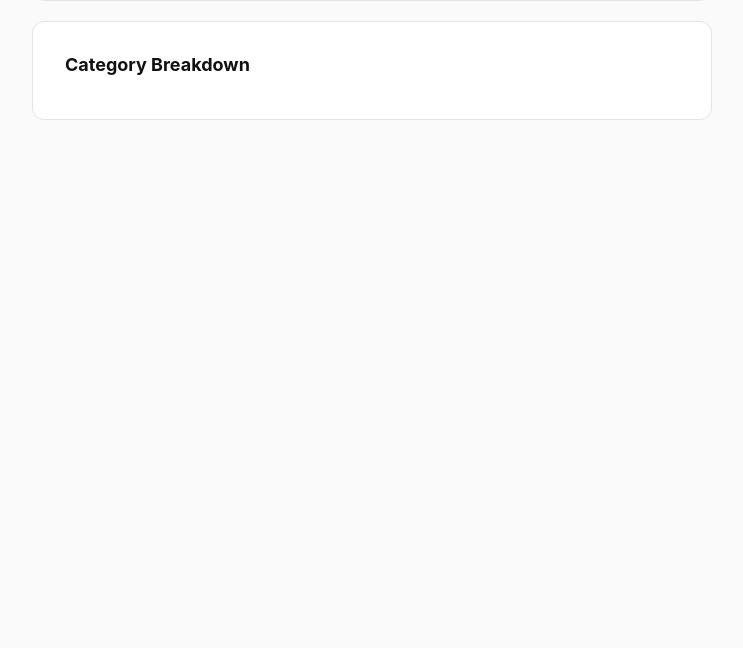
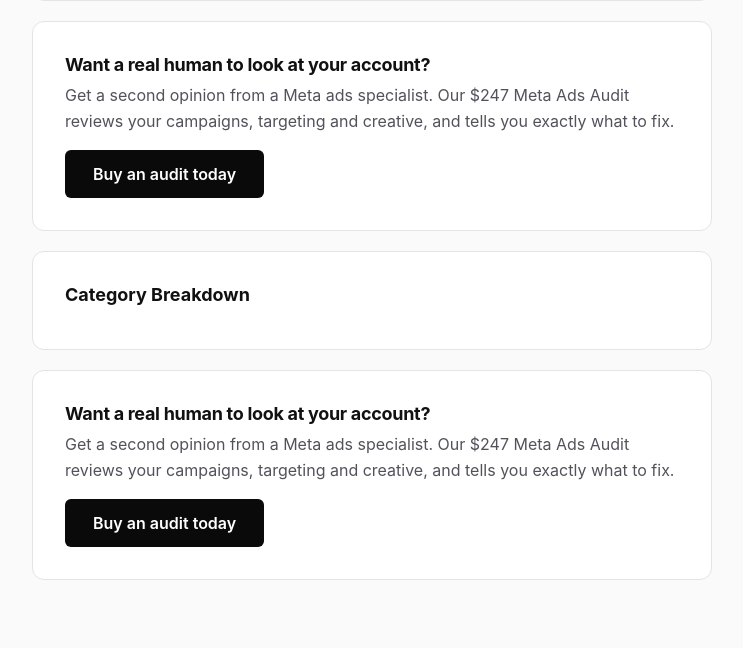
Before and after one commit to jordanviralmarketing/meta-ads-grader, a Flask app: template templates/report.html in a window 1280 px wide. Shown: the part 170-818 px from the top of the page, without its empty margins (268-1011 px from the left). Before the commit the page ends 290 px from the top, so only its background shows below. Run offline with Flask 3, Linux system fonts and the light colour scheme; the template is opened without the code that fills it, so the values that code supplies are empty; some libraries are stand-ins or nearby versions.

Commit message:
Add a $247 audit CTA to the grade results screen

```diff
--- /dev/null
+++ b/templates/_audit_cta.html
@@ -0,0 +1,5 @@
+<div class="card cta">
+    <h2>Want a real human to look at your account?</h2>
+    <p>Get a second opinion from a Meta ads specialist. Our $247 Meta Ads Audit reviews your campaigns, targeting and creative, and tells you exactly what to fix.</p>
+    <a class="btn" href="https://audit.theviralmarketingcompany.com/?utm_source=grader&amp;utm_medium=cta&amp;utm_campaign=grade_screen">Buy an audit today</a>
+</div>
--- a/templates/report.html
+++ b/templates/report.html
@@ -23,6 +23,15 @@
         th { color: #71717a; font-weight: 500; }
         .btn { display: inline-block; background: #0a0a0a; color: white; padding: 14px 28px; border-radius: 6px; text-decoration: none; font-weight: 600; margin-top: 8px; }
         .btn:hover { background: #27272a; }
+        .cta h2 { font-size: 18px; margin-bottom: 8px; letter-spacing: -0.3px; }
+        .cta p { color: #52525b; line-height: 1.6; }
+        .cta .btn { margin-top: 16px; }
+        @media (max-width: 480px) {
+            .container { padding: 24px 16px; }
+            .card { padding: 24px 20px; }
+            .grade { font-size: 56px; }
+            .cta .btn { display: block; width: 100%; text-align: center; }
+        }
     </style>
 </head>
 <body>
@@ -39,6 +48,8 @@
             </div>
             {% endif %}
         </div>
+
+        {% include "_audit_cta.html" %}
 
         <div class="card">
             <h2 style="margin-bottom: 12px; font-size: 18px;">Category Breakdown</h2>
@@ -69,6 +80,8 @@
             </table>
         </div>
         {% endif %}
+
+        {% include "_audit_cta.html" %}
     </div>
     <script>
     (function () {
```
